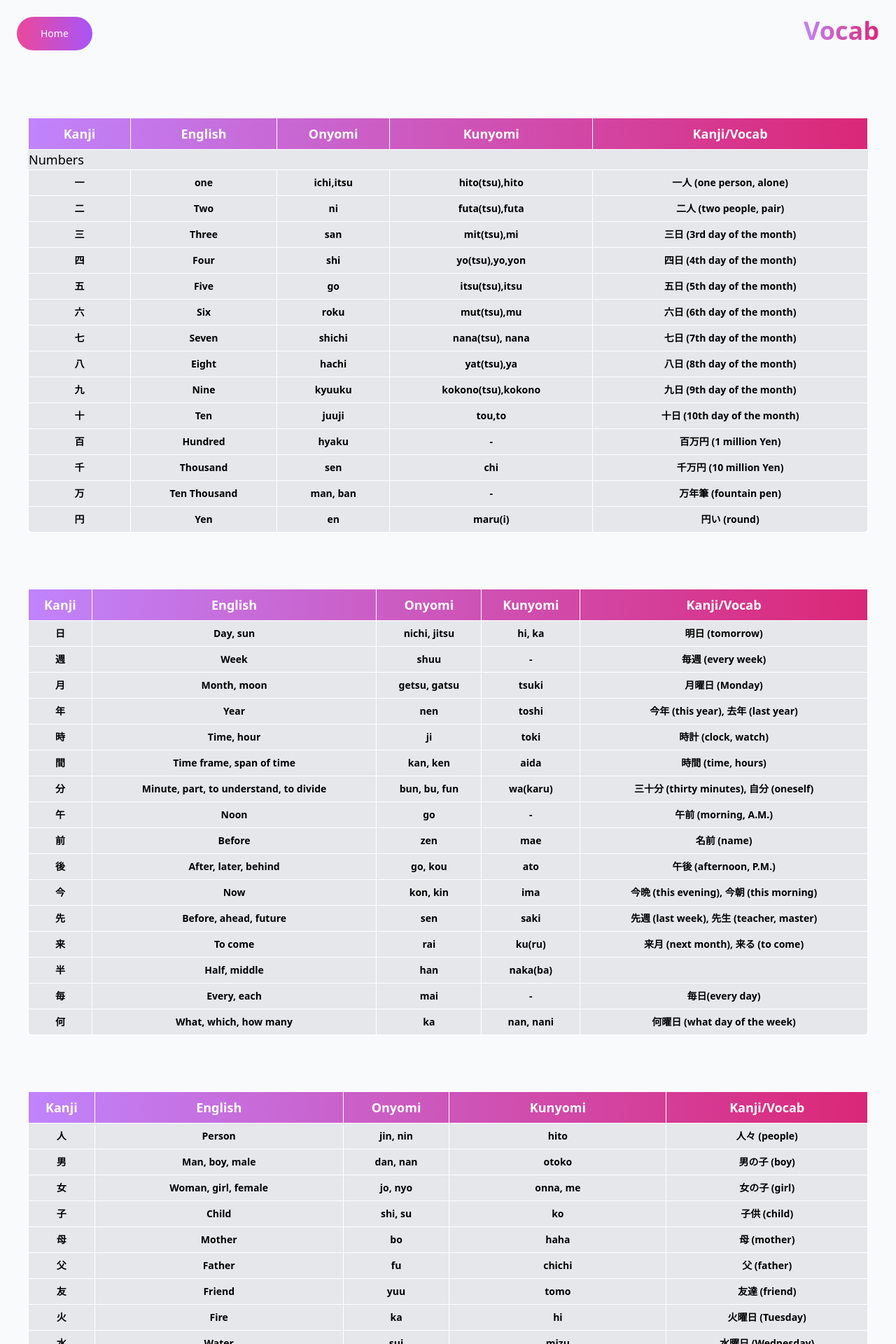
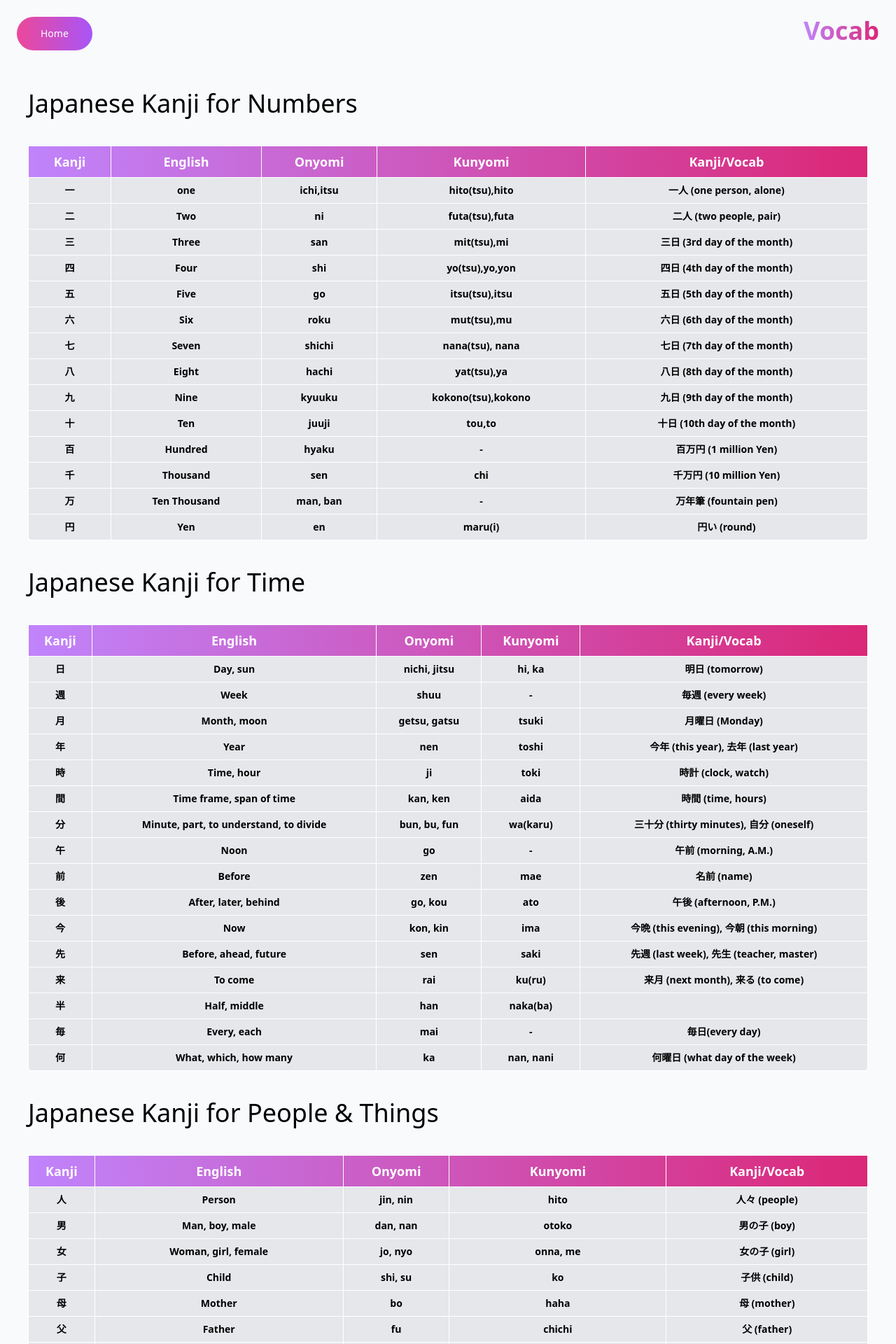
Before and after one commit to Akwei001/Jgame, a React (Vite) app: page /Vocab in a window 1280 px wide. Shown: the top 1920 px of the page at 70% size. Built offline with nearby package versions, Linux system fonts and the light colour scheme.

Commit message:
titles added to vocab page

```diff
--- a/src/components/Vocab.jsx
+++ b/src/components/Vocab.jsx
@@ -472,8 +472,8 @@ function Vocab() {
         </div>
       </header>
       <div className='grid grid-cols-1'>
+        <h3 className='ml-10'>Japanese Kanji for Numbers</h3>
         <table className='m-10 text-lg bg-gray-200 border border-collapse rounded-lg table-auto'>
-          <h2>Numbers</h2>
           <thead>
             <tr className='text-white rounded-lg bg-gradient-to-r from-purple-400 to-pink-600'>
               <th className='p-2 border border-white '>Kanji</th>
@@ -503,7 +503,7 @@ function Vocab() {
             </tbody>
           ))}
         </table>
-
+        <h3 className='ml-10'>Japanese Kanji for Time</h3>
         <table className='m-10 text-lg bg-gray-200 border border-collapse rounded-lg table-auto'>
           <thead>
             <tr className='text-white rounded-lg bg-gradient-to-r from-purple-400 to-pink-600'>
@@ -535,6 +535,8 @@ function Vocab() {
             </tbody>
           ))}
         </table>
+
+        <h3 className='ml-10'>Japanese Kanji for People & Things</h3>
         <table className='m-10 text-lg bg-gray-200 border border-collapse rounded-lg table-auto'>
           <thead>
             <tr className='text-white rounded-lg bg-gradient-to-r from-purple-400 to-pink-600'>
```
